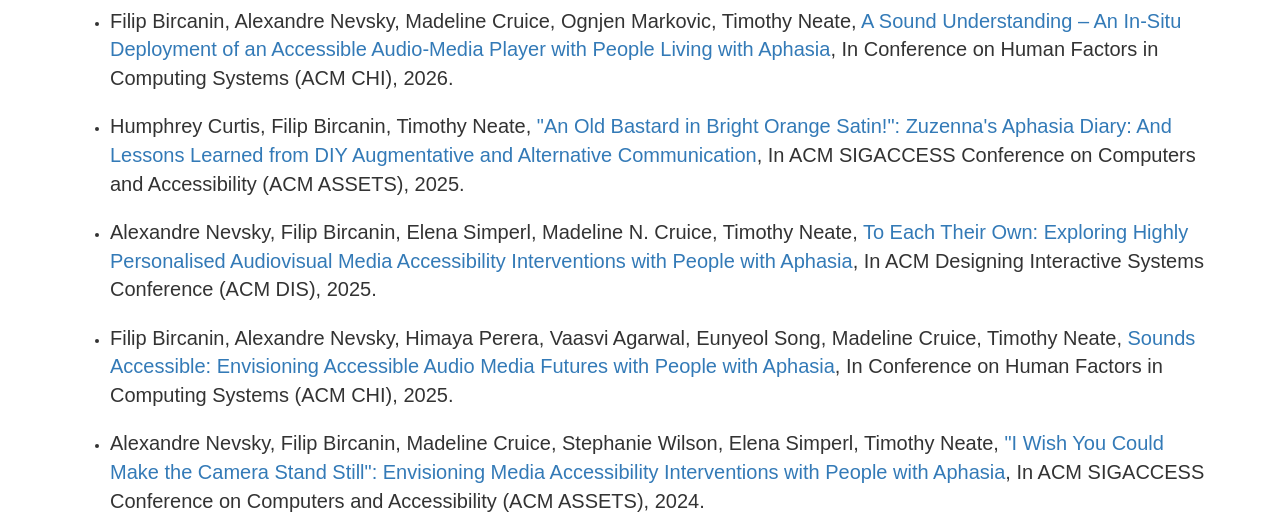
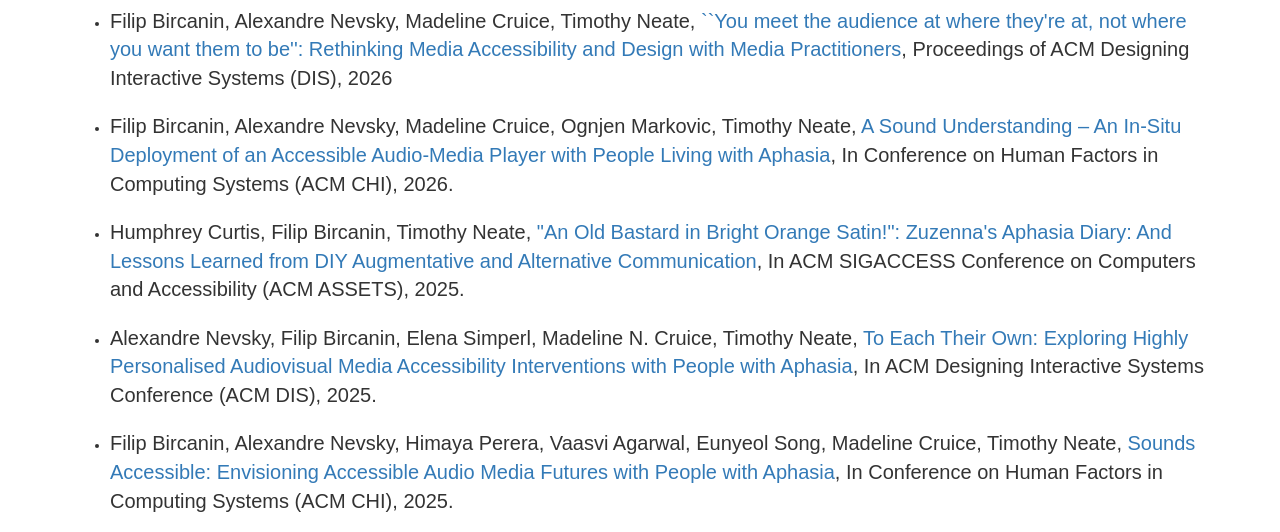
Before and after one commit to ca11yproject/ca11yproject.github.io, a plain HTML site: page outputs.html in a window 1280 px wide. Shown: the part 173-705 px from the top of the page. Drawn offline with Linux system fonts and the light colour scheme.

Commit message:
updated dis paper

```diff
--- a/outputs.html
+++ b/outputs.html
@@ -57,6 +57,11 @@
             <h1> CA11y Papers</h1>
             <div class="col-md-12">
 <ul>
+
+     <li>
+        <p>Filip Bircanin, Alexandre Nevsky, Madeline Cruice, Timothy Neate,
+        <a href="https://kclpure.kcl.ac.uk/ws/portalfiles/portal/374580653/dis26-98_1.pdf">``You meet the audience at where they're at, not where you want them to be'': Rethinking Media Accessibility and Design with Media Practitioners</a>, Proceedings of ACM Designing Interactive Systems (DIS), 2026</p>
+    </li>
 
     <li>
         <p>Filip Bircanin, Alexandre Nevsky, Madeline Cruice, Ognjen Markovic, Timothy Neate,
```
Also changed, not shown: 1 other file.
